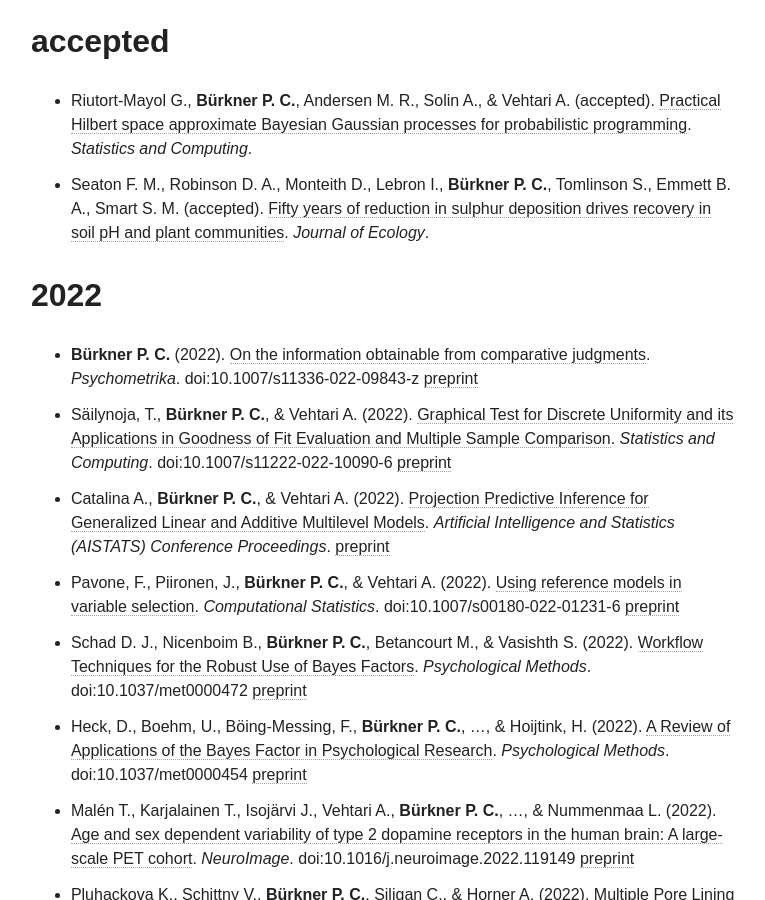
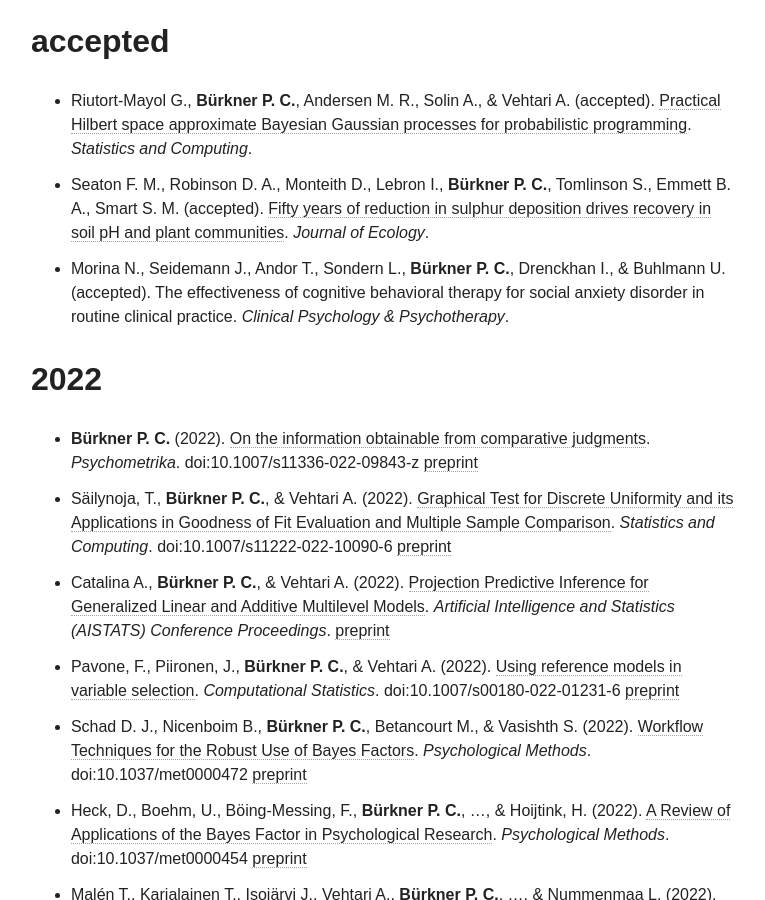
Before and after one commit to paul-buerkner/paul-buerkner.github.io, a Jekyll site: the page built from publications/index.md, in a window 1280 px wide and 900 px high, scrolled down 2096 px. Shown: the whole window, without its empty margins (255-1020 px from the left). Built offline with Jekyll 4.4.1, drawn with Linux system fonts in a browser that asks for light colours; nearby versions of some CDN libraries.

Commit message:
add accepted paper

```diff
--- a/publications/index.md
+++ b/publications/index.md
@@ -32,6 +32,7 @@ excerpt: "A list of my publications"
 
 * Riutort-Mayol G., **Bürkner P. C.**, Andersen M. R., Solin A., & Vehtari A. (accepted). [Practical Hilbert space approximate Bayesian Gaussian processes for probabilistic programming](http://arxiv.org/abs/2004.11408). *Statistics and Computing*.
 * Seaton F. M., Robinson D. A., Monteith D., Lebron I., **Bürkner P. C.**, Tomlinson S., Emmett B. A., Smart S. M. (accepted). [Fifty years of reduction in sulphur deposition drives recovery in soil pH and plant communities](https://www.biorxiv.org/content/10.1101/2022.07.04.498654v1). *Journal of Ecology*.
+* Morina N., Seidemann J., Andor T., Sondern L.,  **Bürkner P. C.**, Drenckhan I., & Buhlmann U. (accepted). The effectiveness of cognitive behavioral therapy for social anxiety disorder in routine clinical practice. *Clinical Psychology & Psychotherapy*.
 
 ## 2022
 
```
